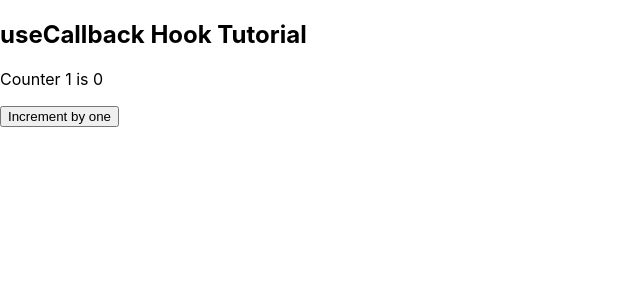
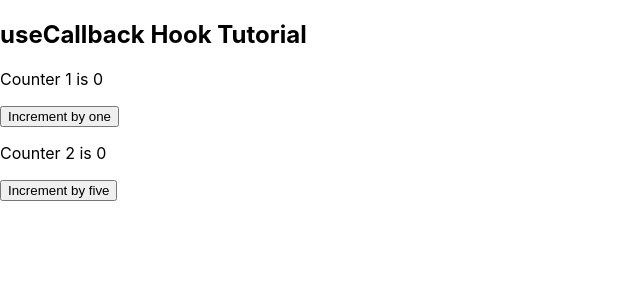
Before and after one commit to faima-ahmed/Hooks, a React (Create React App) app: page / in a window 1280 px wide. Shown: the top 300 px of the page, without its empty margins (0-640 px from the left). Built offline with nearby package versions, Linux system fonts and the light colour scheme.

Commit message:
counting

```diff
--- a/src/App.js
+++ b/src/App.js
@@ -20,6 +20,9 @@ export default function App() {
       <Title/>
       <ShowCount count={count1} title='Counter 1'/>
       <Button handleClick={incrementByOne}>Increment by one</Button>
+
+      <ShowCount count={count2} title='Counter 2'/>
+      <Button handleClick={incrementByFive}>Increment by five</Button>
     </div>
   );
 }
```
